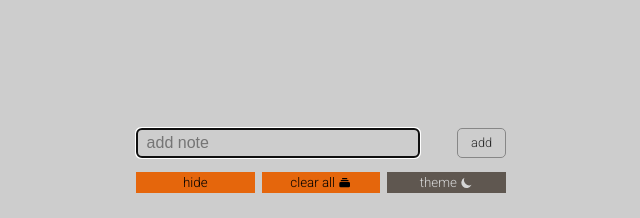
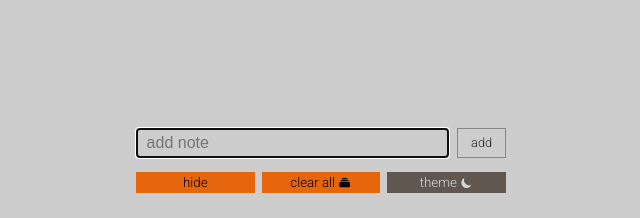
Before and after one commit to booi-dev/todo-redux-app, a React (Vite) app: page / in a window 1280 px wide. Shown: the top 218 px of the page, without its empty margins (319-959 px from the left). Built offline with nearby package versions, Linux system fonts and the light colour scheme.

Commit message:
Refactor form styles

```diff
--- a/src/features/todo/TodoExpand.css
+++ b/src/features/todo/TodoExpand.css
@@ -1,8 +1,9 @@
 .todo-view {
+  position: fixed;
+
   display: flex;
   flex-direction: column;
   gap: 0.3em;
-  position: fixed;
   inset: 0;
   top: 30%;
   left: 50%;
@@ -10,6 +11,7 @@
   width: 450px;
   height: 240px;
   padding: 2em;
+
   border-radius: 5px;
   color: var(--font-clr);
   background-color: var(--clr-2);
@@ -27,14 +29,16 @@
 
 .task--view,
 .note--view {
-  resize: none;
+  padding: 0.5em;
+
+  line-height: var(--line-height);
+  font-size: var(--font-medium);
+
+  color: inherit;
+  border-radius: 5px;
   background-color: inherit;
   border: none;
-  padding: 0.5em;
-  border-radius: 5px;
-  color: inherit;
-  line-height: var(--line-height);
-  font-size: var(--font-medium);
+  resize: none;
   transition: background 0.5s ease-in;
 }
 
@@ -51,15 +55,15 @@
 
 .task--view:hover,
 .note--view:hover {
-  background: var(--clr-blk-1);
   border: none;
   border-bottom: 2px solid var(--acc-clr);
+  background: var(--clr-blk-1);
 }
 
 .task--view.light,
 .note--view.light {
+  background: var(--lt-clr-1);
   transition: revert;
-  background: var(--lt-clr-1);
 }
 
 .task--view.light:hover,
@@ -67,24 +71,20 @@
   background: var(--lt-clr-2);
 }
 
-.note-label {
-  padding: 0 0.5em;
-  margin-top: 0.5em;
-  font-size: var(--font-small);
-}
-
 .note--view {
   min-height: 5em;
 }
 
 .del-btn--view {
-  background-color: var(--clr-blk-1);
-  border: none;
   padding: 0.3em;
   margin-top: 0.6em;
   border-radius: 5px;
+
+  font-size: var(--font-small);
+
   color: inherit;
-  font-size: var(--font-small);
+  background-color: var(--clr-blk-1);
+  border: none;
 }
 
 .del-btn--view.light {
@@ -97,9 +97,9 @@
 
 /* backdrop */
 .back-drop--todo-view {
-  background-color: #3736368b;
   position: fixed;
   inset: 0;
+  background-color: #3736368b;
 }
 
 @media (max-width: 500px) {
--- a/src/features/todo/TodoExpand.jsx
+++ b/src/features/todo/TodoExpand.jsx
@@ -41,7 +41,6 @@ function TodoView(props) {
                     onKeyDown={handlerEnterKey}
                     onBlur={() => handleUpdateTodo(todoData)}
                 />
-                <label htmlFor="note" className='note-label'>note :
                 <textarea
                     id="note"
                     className={`note--view ${theme}`}
@@ -54,7 +53,6 @@ function TodoView(props) {
                     onKeyDown={handlerEnterKey}
                     onBlur={() => handleUpdateTodo(todoData)}
                 />
-                </label>
 
                 <button type='button' onClick={closeTodoView}
                     className={`del-btn--view ${theme}`}
--- a/src/features/todo/TodoForm.jsx
+++ b/src/features/todo/TodoForm.jsx
@@ -4,8 +4,8 @@ import { format } from 'date-fns';
 
 import { addDataToLS } from '../../utils/localStorage';
 import useTodoControls from '../../app/todoControls';
+import useThemeControls from '../../app/themeControls';
 
-import useThemeUpdator from '../../hooks/useThemeUpdator';
 import './todoForm.css';
 
 const date = new Date();
@@ -14,6 +14,7 @@ const dateFormated = format(date, 'dd-MMM');
 function TodoForm() {
 
     const { addTodo } = useTodoControls();
+    const { theme } = useThemeControls();
 
     const inputRef = useRef();
 
@@ -32,8 +33,6 @@ function TodoForm() {
         addDataToLS(todo);
         addTodo(todo);
     };
-
-    const theme = useThemeUpdator();
 
     const inputHandler = function (e) {
         todo = { ...todo, task: e.target.value };
--- a/src/features/todo/todoForm.css
+++ b/src/features/todo/todoForm.css
@@ -1,14 +1,15 @@
 .form {
   display: flex;
   justify-content: space-between;
-  gap: 10%;
+  gap: 0.5em;
 }
 
 .input--form {
-  border-radius: 5px;
   padding: 0.3em 0.6em;
   width: 100%;
+
   font-size: var(--font-medium);
+
   border: 1px solid transparent;
   transition: border-color 0.8s ease-in;
 }
@@ -25,12 +26,14 @@
 }
 
 .sub-btn--form {
-  border-radius: 5px;
-  border: 1px solid transparent;
   padding: 0.2em 1em;
+
   font-size: 0.8em;
   font-family: inherit;
+
   background-color: var(--clr-wht-1);
+  border: 1px solid transparent;
+
   cursor: pointer;
   transition: border-color 0.8s ease-in;
 }
@@ -42,9 +45,9 @@
 }
 
 .sub-btn--form:hover {
-  scale: 102%;
+  color: var(--acc-clr);
   border-color: var(--acc-clr);
-  color: var(--acc-clr);
+  scale: 1.1;
 }
 
 .sub-btn--form:focus,
```
Lines whose indentation alone changed are shown as unchanged.
